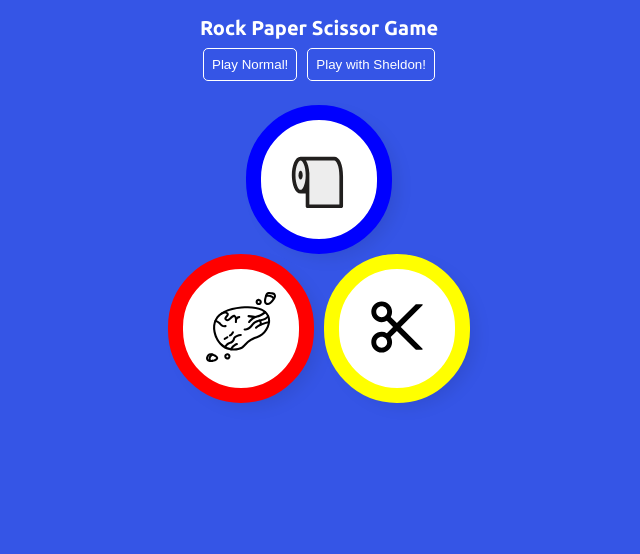
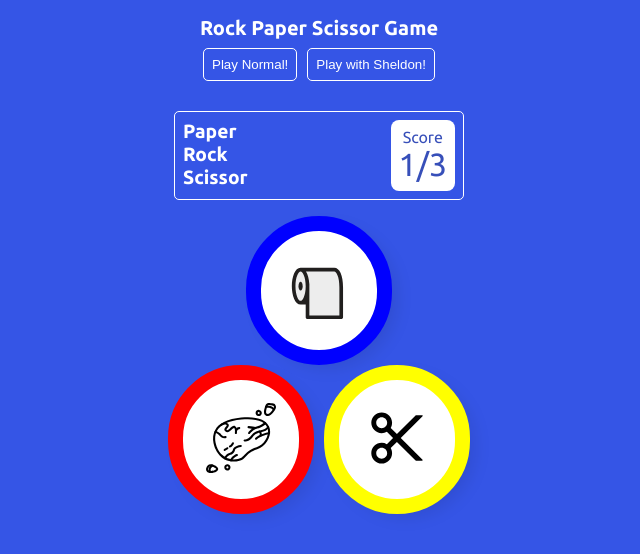
Before and after one commit to FrancoDavid/game-rps-angular, an Angular app in the folder game-rps/: page /selection/1 in a window 1280 px wide. Shown: the top 554 px of the page, without its empty margins (321-961 px from the left). Built offline with nearby package versions, Linux system fonts and the light colour scheme.

Commit message:
feat: score component

```diff
--- /dev/null
+++ b/game-rps/src/app/components/game-rps-score/game-rps-score.component.css
@@ -0,0 +1,43 @@
+.score-container {
+  background-color: transparent;
+  border: 1px solid white;
+  border-radius: 5px;
+  padding: 8px;
+
+  display: flex;
+  justify-content: space-between;
+
+  margin: 16px auto;
+  max-width: 290px;
+
+  color: white;
+}
+
+.score-options {
+  display: flex;
+  flex-direction: column;
+}
+
+.score-options p {
+  font-size: 1.2rem;
+  font-weight: bold;
+  text-transform: capitalize;
+}
+
+.score-values {
+  display: flex;
+  flex-direction: column;
+  align-items: center;
+  background-color: white;
+  border-radius: 8px;
+  padding: 8px;
+  color: #374fb9;
+}
+
+.score-values p:first-child {
+  font-size: 1rem;
+}
+
+.score-values p:last-child {
+  font-size: 2rem;
+}
--- /dev/null
+++ b/game-rps/src/app/components/game-rps-score/game-rps-score.component.ts
@@ -0,0 +1,34 @@
+import { CommonModule } from '@angular/common';
+import { ChangeDetectionStrategy, Component, Input } from '@angular/core';
+import { GameOption } from '../../types/game-option.type';
+
+@Component({
+    selector: 'game-rps-score',
+    standalone: true,
+    imports: [
+        CommonModule,
+    ],
+    template: `
+        <section class="score-container">
+            <div class="score-options">
+                <p *ngFor="let option of options">{{option}}</p>
+            </div>
+
+            <div class="score-values">
+                <p>Score</p>
+                <p>1/3</p>
+            </div>
+        </section>
+    `,
+    styleUrl: './game-rps-score.component.css',
+    changeDetection: ChangeDetectionStrategy.OnPush,
+})
+export class GameRpsScoreComponent {
+
+ @Input() options: Array<GameOption>;
+
+ constructor() {
+    this.options = [];
+ }
+
+}
--- a/game-rps/src/app/pages/game-rps-menu-page/game-rps-menu-page.component.ts
+++ b/game-rps/src/app/pages/game-rps-menu-page/game-rps-menu-page.component.ts
@@ -2,6 +2,7 @@ import { CommonModule } from '@angular/common';
 import { ChangeDetectionStrategy, Component } from '@angular/core';
 import { GameRpsMenuComponent } from '../../components/game-rps-menu/game-rps-menu.component';
 import { RouterOutlet } from '@angular/router';
+import { GameRpsScoreComponent } from '../../components/game-rps-score/game-rps-score.component';
 
 @Component({
     selector: 'game-rps-menu-page',
@@ -9,7 +10,8 @@ import { RouterOutlet } from '@angular/router';
     imports: [
         CommonModule,
         RouterOutlet,
-        GameRpsMenuComponent
+        GameRpsMenuComponent,
+
     ],
     template: `
         <game-rps-menu></game-rps-menu>
--- a/game-rps/src/app/pages/game-rps-selector-page/game-rps-selector-page.component.ts
+++ b/game-rps/src/app/pages/game-rps-selector-page/game-rps-selector-page.component.ts
@@ -3,6 +3,7 @@ import { ChangeDetectionStrategy, Component, OnInit } from '@angular/core';
 import { ActivatedRoute, RouterModule } from '@angular/router';
 import { GameType } from '../../types/game-type.type';
 import { GameRpsSelectorComponent } from '../../components/game-rps-selector/game-rps-selector.component';
+import { GameRpsScoreComponent } from '../../components/game-rps-score/game-rps-score.component';
 
 @Component({
     selector: 'game-rps-selector-page',
@@ -11,9 +12,15 @@ import { GameRpsSelectorComponent } from '../../components/game-rps-selector/gam
         CommonModule,
         RouterModule,
 
-        GameRpsSelectorComponent
+        GameRpsSelectorComponent,
+        GameRpsScoreComponent
     ],
     template: `
+
+        <game-rps-score
+            [options]="gameConfig.options">
+        </game-rps-score>
+
         <aside class="game-config-container" *ngIf="gameConfig.mode === 'normal'">
             <section class="selector-contain--center">
                 <game-rps-selector [mode]="gameConfig.options[0]"></game-rps-selector>
--- /dev/null
+++ b/game-rps/src/app/types/game-option.type.ts
@@ -0,0 +1 @@
+export type GameOption = 'paper' | 'rock' | 'scissor';
```
